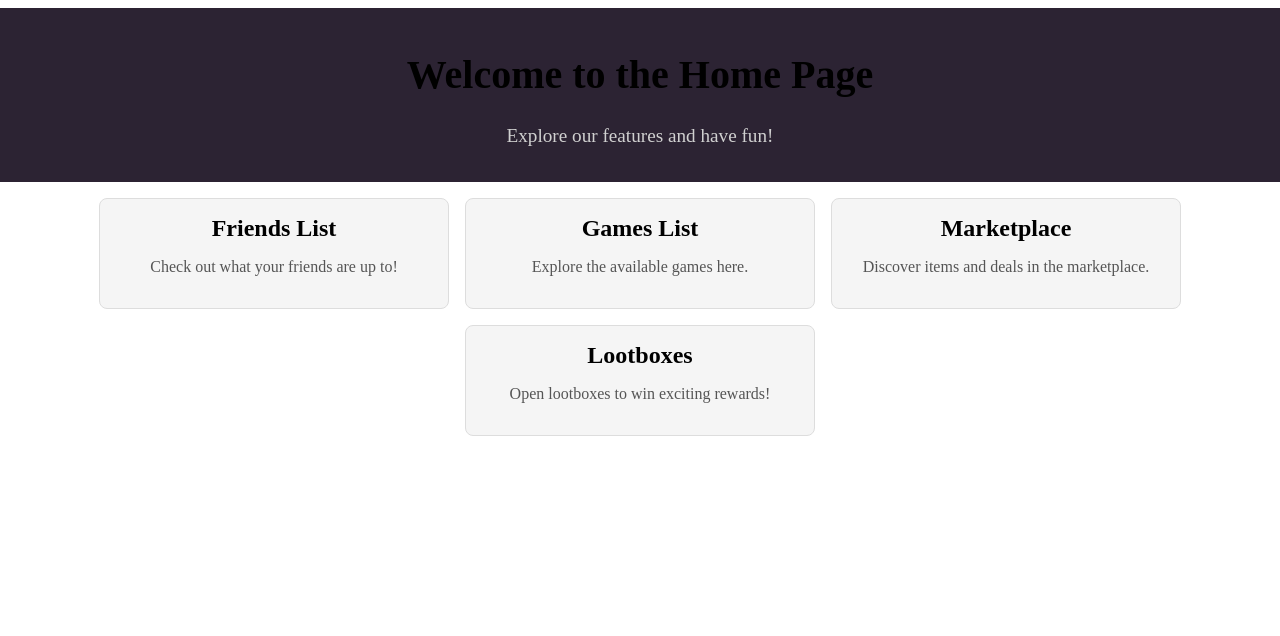
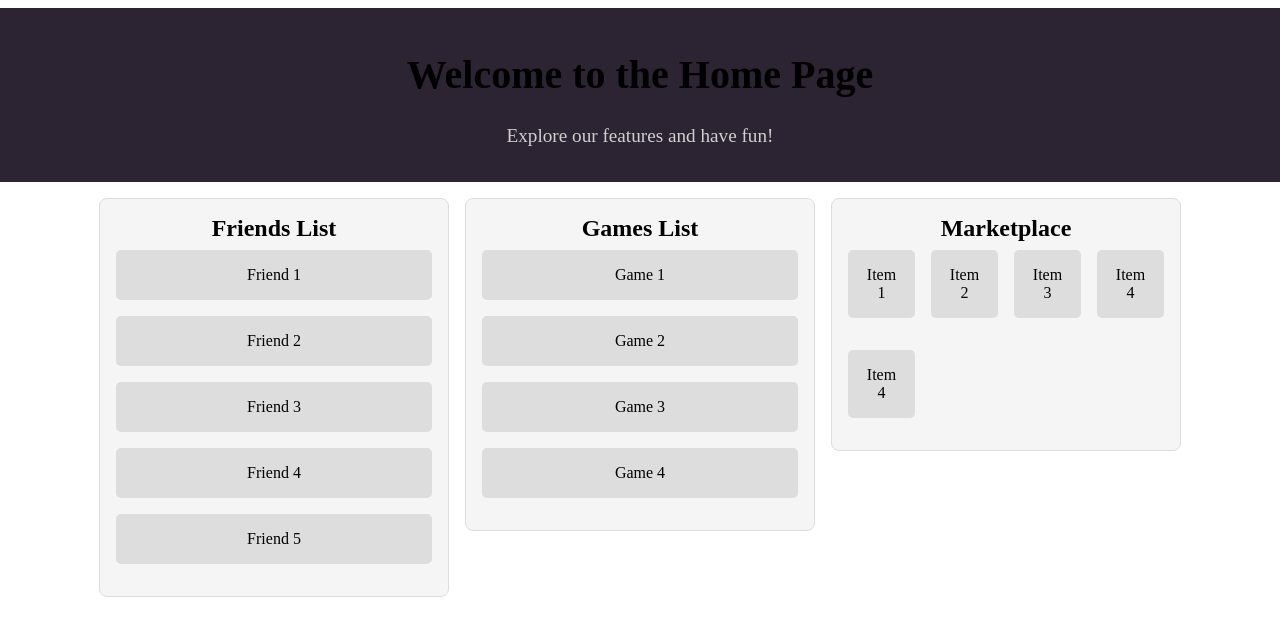
Before and after one commit to wiktormalyska/technologia-cyborga, a React (Vite) app in the folder frontend/: page / in a window 1280 px wide. Shown: the top 636 px of the page. Built offline with nearby package versions, Linux system fonts and the light colour scheme.

Commit message:
Testing List components

```diff
--- a/frontend/src/Lists/List.tsx
+++ b/frontend/src/Lists/List.tsx
@@ -0,0 +1,41 @@
+import styled from "styled-components";
+
+interface ListProps {
+    children: React.ReactNode;
+    view: "grid" | "list";
+}
+
+const List = ({ children, view }: ListProps) => {
+    return (
+        <ListContainer view={view}>
+            {children}
+        </ListContainer>
+    );
+};
+
+const ListContainer = styled.div<{ view: "grid" | "list" }>`
+    display: ${(props) => (props.view === "grid" ? "grid" : "block")};
+    grid-template-columns: ${(props) =>
+            props.view === "grid"
+                    ? "repeat(auto-fill, minmax(250px, 1fr))" // Dynamiczna liczba kolumn
+                    : "none"};
+    grid-gap: 1rem; /* Gap między elementami */
+
+    /* Zastosowanie dla grid: */
+    /* W momencie, kiedy masz więcej niż 5 elementów, zacznie dodawać kolumny */
+    & > * {
+        margin-bottom: 1rem;
+    }
+
+    /* Wersja na większe ekrany */
+    @media (min-width: 800px) {
+        grid-template-columns: repeat(4, 1fr); /* 3 kolumny na większym ekranie zmienić wdg uznania */
+    }
+
+    /* Wersja na mniejsze ekrany */
+    @media (max-width: 600px) {
+        grid-template-columns: repeat(2, 1fr); /* 2 kolumny na małym ekranie zmienić wdg uznania */
+    }
+`;
+
+export default List;
--- a/frontend/src/Lists/ListFriends.tsx
+++ b/frontend/src/Lists/ListFriends.tsx
@@ -0,0 +1,17 @@
+import List from "./List";
+
+const ListFriends = () => {
+    const friends = ["Friend 1", "Friend 2", "Friend 3", "Friend 4", "Friend 5"]; // zmockowane
+
+    return (
+        <List view="list"> {/* Tutaj przekazujemy widok listy */}
+            {friends.map((friend, index) => (
+                <div key={index} style={{ padding: "1rem", background: "#ddd", borderRadius: "5px" }}>
+                    {friend}
+                </div>
+            ))}
+        </List>
+    );
+};
+
+export default ListFriends;
--- a/frontend/src/Lists/ListGames.tsx
+++ b/frontend/src/Lists/ListGames.tsx
@@ -0,0 +1,17 @@
+import List from "./List";
+
+const ListGames = () => {
+    const games = ["Game 1", "Game 2", "Game 3", "Game 4"]; // zmockowane
+
+    return (
+        <List view="list"> {/* Tutaj przekazujemy widok listy */}
+            {games.map((game, index) => (
+                <div key={index} style={{ padding: "1rem", background: "#ddd", borderRadius: "5px" }}>
+                    {game}
+                </div>
+            ))}
+        </List>
+    );
+};
+
+export default ListGames;
--- a/frontend/src/Lists/ListMarketplaceItems.tsx
+++ b/frontend/src/Lists/ListMarketplaceItems.tsx
@@ -0,0 +1,17 @@
+import List from "./List";
+
+const ListMarketplaceItems = () => {
+    const items = ["Item 1", "Item 2", "Item 3", "Item 4", "Item 4"]; // zmockowane
+
+    return (
+        <List view="grid"> {/* Możemy też zastosować widok gridu */}
+            {items.map((item, index) => (
+                <div key={index} style={{ padding: "1rem", background: "#ddd", borderRadius: "5px" }}>
+                    {item}
+                </div>
+            ))}
+        </List>
+    );
+};
+
+export default ListMarketplaceItems;
--- a/frontend/src/pages/HomePage.tsx
+++ b/frontend/src/pages/HomePage.tsx
@@ -1,5 +1,8 @@
 import { BasePage } from "../components/BasePage";
 import styled from "styled-components";
+import ListGames from "../Lists/ListGames";
+import ListFriends from "../Lists/ListFriends";
+import ListMarketplaceItems from "../Lists/ListMarketplaceItems";
 
 const HomePage = () => {
     return (
@@ -12,27 +15,19 @@ const HomePage = () => {
             <Column>
                 <Tile>
                     <h3>Friends List</h3>
-                    <p>Check out what your friends are up to!</p>
+                    <ListFriends />
                 </Tile>
-
             </Column>
             <Column>
                 <Tile>
                     <h3>Games List</h3>
-                    <p>Explore the available games here.</p>
+                    <ListGames />
                 </Tile>
             </Column>
             <Column>
                 <Tile>
                     <h3>Marketplace</h3>
-                    <p>Discover items and deals in the marketplace.</p>
-                </Tile>
-
-            </Column>
-            <Column>
-                <Tile>
-                    <h3>Lootboxes</h3>
-                    <p>Open lootboxes to win exciting rewards!</p>
+                    <ListMarketplaceItems />
                 </Tile>
             </Column>
         </BasePage>
```
